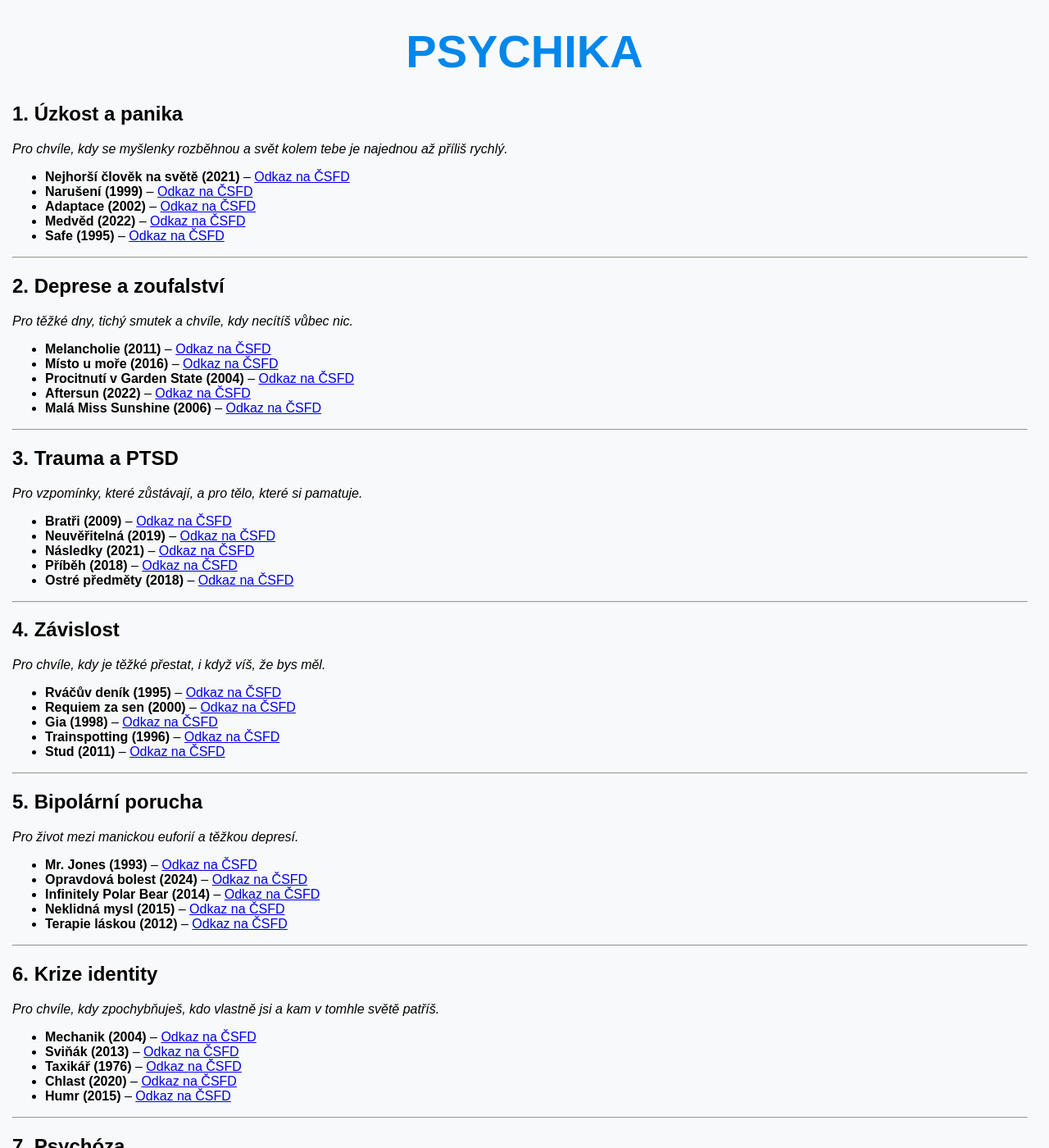
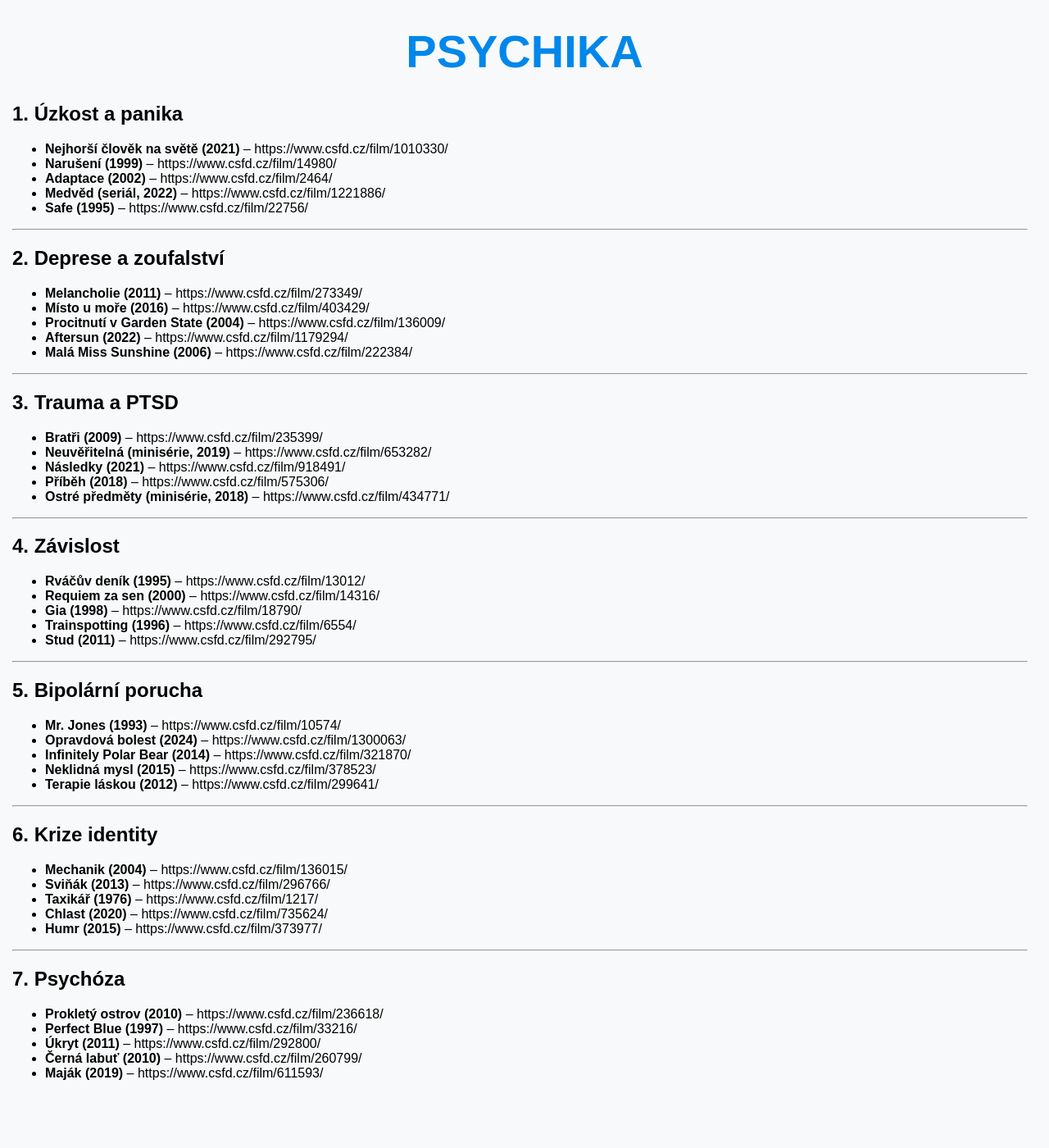
Before and after one commit to bedjan/bedjan.github.io, a Jekyll site: the page built from psychika.md, in a window 1280 px wide and 1400 px high. Shown: the whole window at 82% size. Built offline with Jekyll 4.4.1, drawn with Linux system fonts in a browser that asks for light colours; our own code applies the rules of GitHub Pages for plain Markdown files; some of the changed text lies outside the part shown.

Commit message:
Update psychika.md

```diff
--- a/psychika.md
+++ b/psychika.md
@@ -1,74 +1,67 @@
 ## **1. Úzkost a panika**
-*Pro chvíle, kdy se myšlenky rozběhnou a svět kolem tebe je najednou až příliš rychlý.*
 
-* **Nejhorší člověk na světě (2021)** – [Odkaz na ČSFD](https://www.csfd.cz/film/1010330-nejhorsi-clovek-na-svete/)
-* **Narušení (1999)** – [Odkaz na ČSFD](https://www.csfd.cz/film/14980-naruseni/)
-* **Adaptace (2002)** – [Odkaz na ČSFD](https://www.csfd.cz/film/2464-adaptace/)
-* **Medvěd (2022)** – [Odkaz na ČSFD](https://www.csfd.cz/film/1221886-medved/)
-* **Safe (1995)** – [Odkaz na ČSFD](https://www.csfd.cz/film/22756-safe/)
+* **Nejhorší člověk na světě (2021)** – https://www.csfd.cz/film/1010330/
+* **Narušení (1999)** – https://www.csfd.cz/film/14980/
+* **Adaptace (2002)** – https://www.csfd.cz/film/2464/
+* **Medvěd (seriál, 2022)** – https://www.csfd.cz/film/1221886/
+* **Safe (1995)** – https://www.csfd.cz/film/22756/
 
 ---
 
 ## **2. Deprese a zoufalství**
-*Pro těžké dny, tichý smutek a chvíle, kdy necítíš vůbec nic.*
 
-* **Melancholie (2011)** – [Odkaz na ČSFD](https://www.csfd.cz/film/273349-melancholie/)
-* **Místo u moře (2016)** – [Odkaz na ČSFD](https://www.csfd.cz/film/403429-misto-u-more/)
-* **Procitnutí v Garden State (2004)** – [Odkaz na ČSFD](https://www.csfd.cz/film/136009-procitnuti-v-garden-state/)
-* **Aftersun (2022)** – [Odkaz na ČSFD](https://www.csfd.cz/film/1179294-aftersun/)
-* **Malá Miss Sunshine (2006)** – [Odkaz na ČSFD](https://www.csfd.cz/film/222384-mala-miss-sunshine/)
+* **Melancholie (2011)** – https://www.csfd.cz/film/273349/
+* **Místo u moře (2016)** – https://www.csfd.cz/film/403429/
+* **Procitnutí v Garden State (2004)** – https://www.csfd.cz/film/136009/
+* **Aftersun (2022)** – https://www.csfd.cz/film/1179294/
+* **Malá Miss Sunshine (2006)** – https://www.csfd.cz/film/222384/
 
 ---
 
 ## **3. Trauma a PTSD**
-*Pro vzpomínky, které zůstávají, a pro tělo, které si pamatuje.*
 
-* **Bratři (2009)** – [Odkaz na ČSFD](https://www.csfd.cz/film/235399-bratri/)
-* **Neuvěřitelná (2019)** – [Odkaz na ČSFD](https://www.csfd.cz/film/653282-neuveritelna/)
-* **Následky (2021)** – [Odkaz na ČSFD](https://www.csfd.cz/film/918491-nasledky/)
-* **Příběh (2018)** – [Odkaz na ČSFD](https://www.csfd.cz/film/575306-pribeh/)
-* **Ostré předměty (2018)** – [Odkaz na ČSFD](https://www.csfd.cz/film/434771-ostre-predmety/)
+* **Bratři (2009)** – https://www.csfd.cz/film/235399/
+* **Neuvěřitelná (minisérie, 2019)** – https://www.csfd.cz/film/653282/
+* **Následky (2021)** – https://www.csfd.cz/film/918491/
+* **Příběh (2018)** – https://www.csfd.cz/film/575306/
+* **Ostré předměty (minisérie, 2018)** – https://www.csfd.cz/film/434771/
 
 ---
 
 ## **4. Závislost**
-*Pro chvíle, kdy je těžké přestat, i když víš, že bys měl.*
 
-* **Rváčův deník (1995)** – [Odkaz na ČSFD](https://www.csfd.cz/film/13012-rvacuv-denik/)
-* **Requiem za sen (2000)** – [Odkaz na ČSFD](https://www.csfd.cz/film/14316-requiem-za-sen/)
-* **Gia (1998)** – [Odkaz na ČSFD](https://www.csfd.cz/film/18790-gia/)
-* **Trainspotting (1996)** – [Odkaz na ČSFD](https://www.csfd.cz/film/6554-trainspotting/)
-* **Stud (2011)** – [Odkaz na ČSFD](https://www.csfd.cz/film/292795-stud/)
+* **Rváčův deník (1995)** – https://www.csfd.cz/film/13012/
+* **Requiem za sen (2000)** – https://www.csfd.cz/film/14316/
+* **Gia (1998)** – https://www.csfd.cz/film/18790/
+* **Trainspotting (1996)** – https://www.csfd.cz/film/6554/
+* **Stud (2011)** – https://www.csfd.cz/film/292795/
 
 ---
 
 ## **5. Bipolární porucha**
-*Pro život mezi manickou euforií a těžkou depresí.*
 
-* **Mr. Jones (1993)** – [Odkaz na ČSFD](https://www.csfd.cz/film/10574-mr-jones/)
-* **Opravdová bolest (2024)** – [Odkaz na ČSFD](https://www.csfd.cz/film/1300063-opravdova-bolest/)
-* **Infinitely Polar Bear (2014)** – [Odkaz na ČSFD](https://www.csfd.cz/film/321870-infinitely-polar-bear/)
-* **Neklidná mysl (2015)** – [Odkaz na ČSFD](https://www.csfd.cz/film/378523-neklidna-mysl/)
-* **Terapie láskou (2012)** – [Odkaz na ČSFD](https://www.csfd.cz/film/299641-terapie-laskou/)
+* **Mr. Jones (1993)** – https://www.csfd.cz/film/10574/
+* **Opravdová bolest (2024)** – https://www.csfd.cz/film/1300063/
+* **Infinitely Polar Bear (2014)** – https://www.csfd.cz/film/321870/
+* **Neklidná mysl (2015)** – https://www.csfd.cz/film/378523/
+* **Terapie láskou (2012)** – https://www.csfd.cz/film/299641/
 
 ---
 
 ## **6. Krize identity**
-*Pro chvíle, kdy zpochybňuješ, kdo vlastně jsi a kam v tomhle světě patříš.*
 
-* **Mechanik (2004)** – [Odkaz na ČSFD](https://www.csfd.cz/film/136015-mechanik/)
-* **Sviňák (2013)** – [Odkaz na ČSFD](https://www.csfd.cz/film/296766-svinak/)
-* **Taxikář (1976)** – [Odkaz na ČSFD](https://www.csfd.cz/film/1217-taxikar/)
-* **Chlast (2020)** – [Odkaz na ČSFD](https://www.csfd.cz/film/735624-chlast/)
-* **Humr (2015)** – [Odkaz na ČSFD](https://www.csfd.cz/film/373977-humr/)
+* **Mechanik (2004)** – https://www.csfd.cz/film/136015/
+* **Sviňák (2013)** – https://www.csfd.cz/film/296766/
+* **Taxikář (1976)** – https://www.csfd.cz/film/1217/
+* **Chlast (2020)** – https://www.csfd.cz/film/735624/
+* **Humr (2015)** – https://www.csfd.cz/film/373977/
 
 ---
 
 ## **7. Psychóza**
-*Když se realita začne rozpadat.*
 
-* **Prokletý ostrov (2010)** – [Odkaz na ČSFD](https://www.csfd.cz/film/236618-proklety-ostrov/)
-* **Perfect Blue (1997)** – [Odkaz na ČSFD](https://www.csfd.cz/film/33216-perfect-blue/)
-* **Úkryt (2011)** – [Odkaz na ČSFD](https://www.csfd.cz/film/292800-ukryt/)
-* **Černá labuť (2010)** – [Odkaz na ČSFD](https://www.csfd.cz/film/260799-cerna-labut/)
-* **Maják (2019)** – [Odkaz na ČSFD](https://www.csfd.cz/film/611593-majak/)
+* **Prokletý ostrov (2010)** – https://www.csfd.cz/film/236618/
+* **Perfect Blue (1997)** – https://www.csfd.cz/film/33216/
+* **Úkryt (2011)** – https://www.csfd.cz/film/292800/
+* **Černá labuť (2010)** – https://www.csfd.cz/film/260799/
+* **Maják (2019)** – https://www.csfd.cz/film/611593/
```
